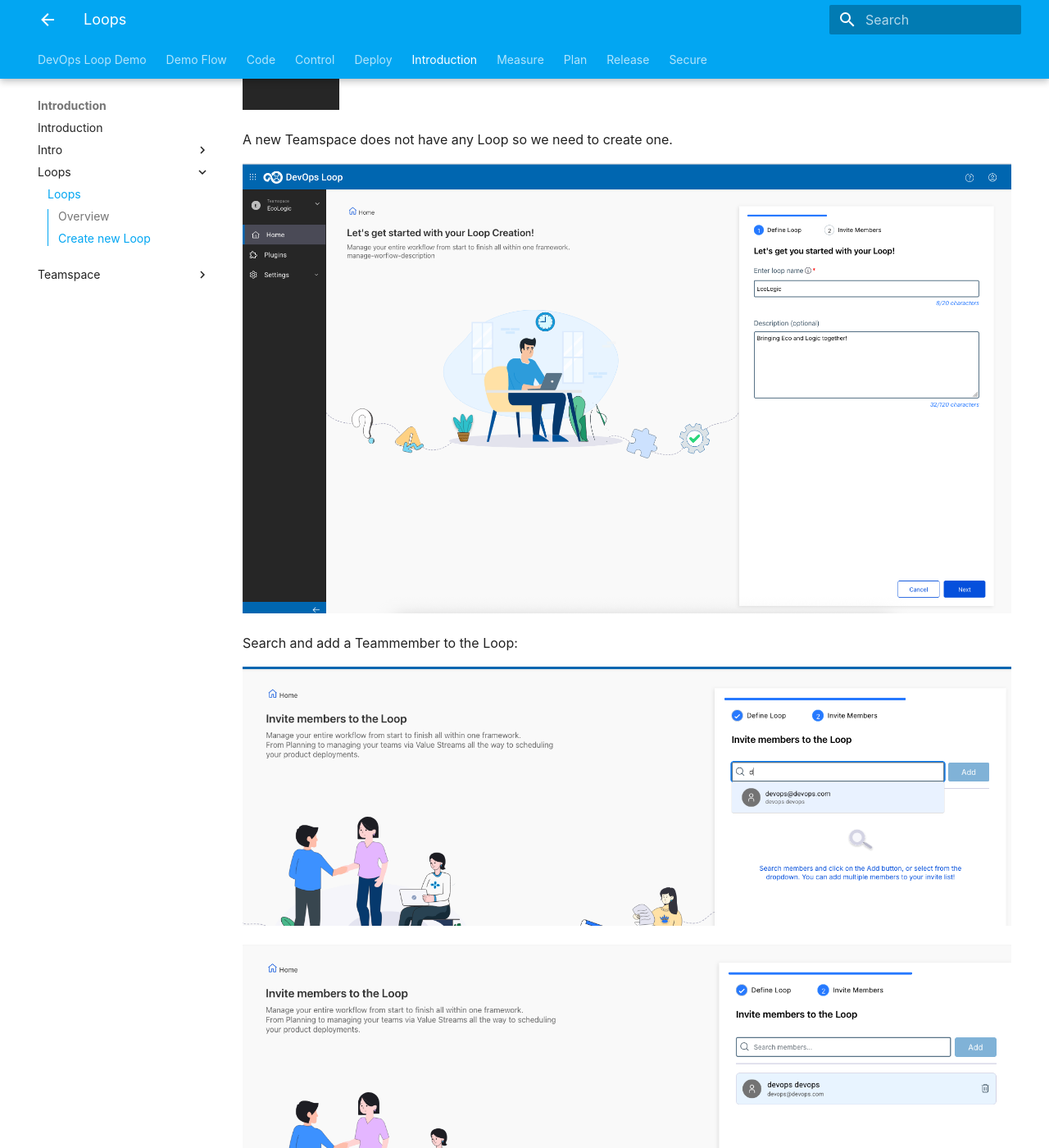
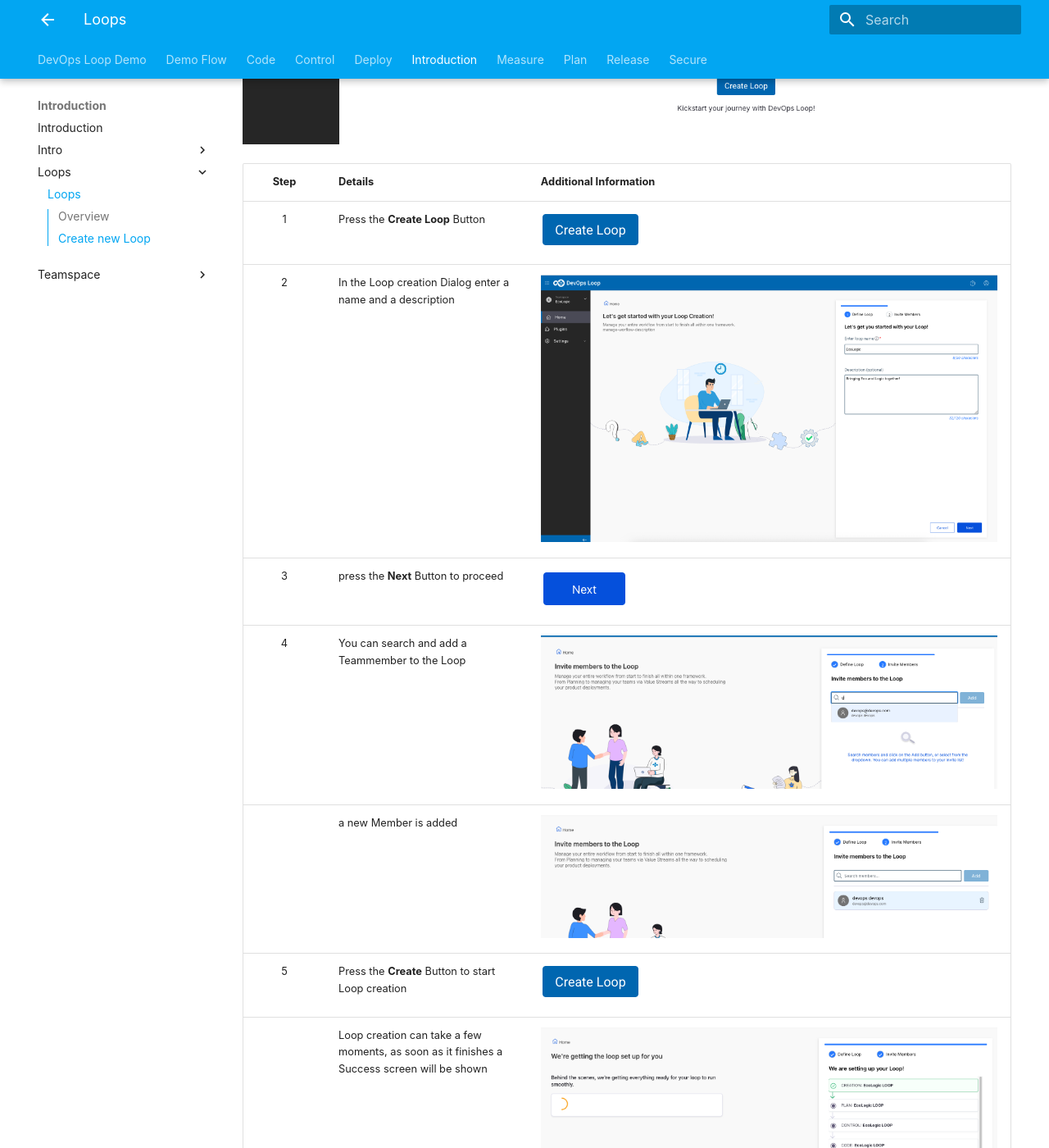
Before and after one commit to DevOpsAutomationLabs/EchoLogic_DemoApp, an MkDocs documentation site: the page built from docs/introduction/loops/index.md, in a window 1280 px wide and 1400 px high, scrolled down 782 px. Shown: the whole window at 82% size. Built offline with MkDocs 1.6.1 and Material for MkDocs 9.7.7, drawn with Linux system fonts in a browser that asks for light colours; some of the changed text lies outside the part shown.

Commit message:
updated teamspace and loops createion

```diff
--- a/docs/introduction/loops/index.md
+++ b/docs/introduction/loops/index.md
@@ -8,20 +8,31 @@
 
 ## Create new Loop
 
-![Loops - Home](media/Loop_Teamspace_07_CreateNewLoop_Home.png)
+Your freshly created TeamSpace has no Loop yet.
 
-A new Teamspace does not have any Loop so we need to create one.
+![Loops - Home][LoopHome]
 
-![Loops - Create New - Dialog](media/Loop_Teamspace_08_CreateNewLoop_Dialog.png)
+| Step | Details                                                                                           | Additional Information                                                  |
+|:----:|:--------------------------------------------------------------------------------------------------|:------------------------------------------------------------------------|
+| 1 | Press the **Create Loop** Button | ![Create New Loop Button][CreateNewLoopButton] |
+| 2 | In the Loop creation Dialog enter a name and a description  | ![Loops - Create New - Dialog][CreateNewDialog] |
+| 3 | press the **Next** Button to proceed | ![Next Button][NextButton] |
+| 4 | You can search and add a Teammember to the Loop | ![Loops - Create New - search Member][SearchAddMember] |
+|   | a new Member is added | ![Loops - Create New - member added][AddedMember] |
+| 5 | Press the **Create** Button to start Loop creation | ![Create Button][CreateButton] |
+|   | Loop creation can take a few moments, as soon as it finishes a Success screen will be shown | ![Loops - Create New - create process started][LoopCreation] |
+|   | Creation is successfull | ![Loops - Create New - creation successfull][LoopCreatedSuccess] |
+| 6 | Press now **Go to my Loops** Button to proceed | ![Go to my Loop Button][GoToMyLoops] |
 
-Search and add a Teammember to the Loop:
+---
 
-![Loops - Create New - search Member](media/Loop_Teamspace_09_CreateNewLoop_searchMember.png)
-
-![Loops - Create New - member added](media/Loop_Teamspace_10_CreateNewLoop_MemberAdded.png)
-
-Loop creation can take a few moments, as soon as it finishes a Success screen will be shown:
-
-![Loops - Create New - create process started](media/Loop_Teamspace_11_CreateNewLoop_creation.png)
-
-![Loops - Create New - creation successfull](media/Loop_Teamspace_12_CreateNewLoop_success.png)
+[LoopHome]: media/Loop_Teamspace_07_CreateNewLoop_Home.png
+[CreateNewDialog]: media/Loop_Teamspace_08_CreateNewLoop_Dialog.png
+[CreateNewLoopButton]: media/Loop_CreateNewLoop_Button.png
+[NextButton]: ../../media/Button_NEXT.png
+[SearchAddMember]: media/Loop_Teamspace_09_CreateNewLoop_searchMember.png
+[AddedMember]: media/Loop_Teamspace_10_CreateNewLoop_MemberAdded.png
+[CreateButton]: media/Loop_CreateNewLoop_Button.png
+[LoopCreation]: media/Loop_Teamspace_11_CreateNewLoop_creation.png
+[LoopCreatedSuccess]: media/Loop_Teamspace_12_CreateNewLoop_success.png
+[GoToMyLoops]: media/Loops_GoToMyLoops_Button.png
```
Also changed, not shown: docs/introduction/teamspace/index.md (+21 -17 lines), docs/plan/index.md (+8 -6 lines), docs/plan/setup/index.md (+2 -1 lines), docs/introduction/loops/media/Loop_CreateNewLoop_Button.png (added), docs/introduction/loops/media/Loops_GoToMyLoops_Button.png (added), docs/introduction/teamspace/media/Loop_CreateTeamSpace.png (added), docs/introduction/teamspace/media/Loop_Create_TS_Button.png (added), docs/introduction/teamspace/media/Loop_TS_InitialTS.png (added), docs/introduction/teamspace/media/Loop_TS_TeamSpaceIcon.png (added), docs/introduction/teamspace/media/Loop_TeamSpaceIcon.png (added), docs/introduction/teamspace/media/Loop_Teamspace_01_Menue.png, docs/media/Button_CREATE.png (added), docs/media/Button_NEXT.png (added).
